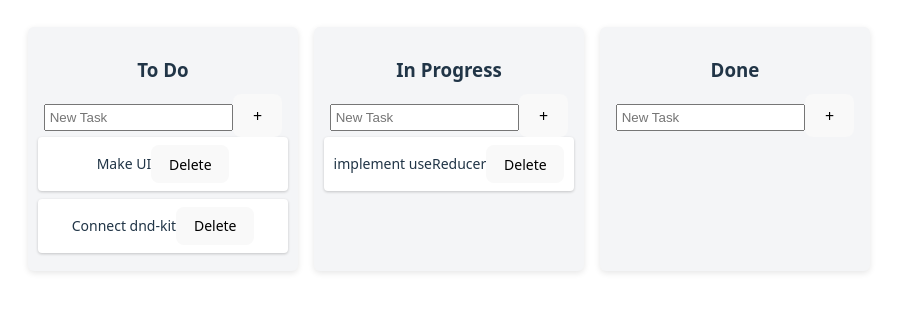
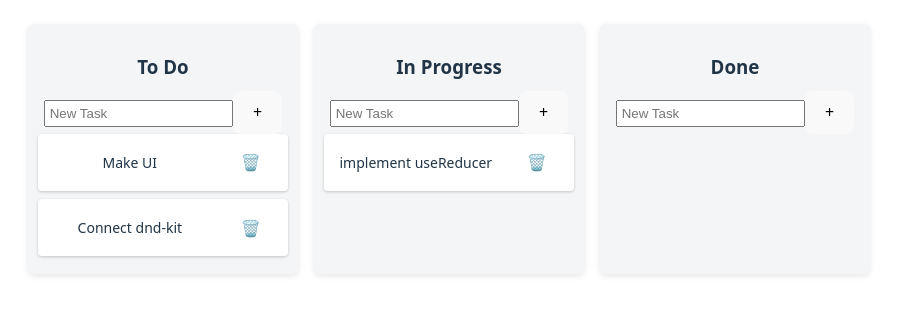
Before and after one commit to victorFish9/mini-trello, a React (Vite) app: page / in a window 1280 px wide. Shown: the part 251-566 px from the top of the page, without its empty margins (191-1088 px from the left). Built offline with nearby package versions, Linux system fonts and the light colour scheme.

Commit message:
updated component dnd action so for now delete button and dnd component are separated (delete works properly)

```diff
--- a/src/components/Column.tsx
+++ b/src/components/Column.tsx
@@ -38,7 +38,7 @@ export const Column: FC<ColumnProps> = ({ column, tasks, onAddTask, onDeleteTask
             {tasks.map((task) => (
                 <Task key={task.id}
                     task={task}
-                    columnId={column.id}
+                    // columnId={column.id}
                     onDelete={(taskId) => onDeleteTask(column.id, taskId)} />
             ))}
         </div>
--- a/src/components/Task.tsx
+++ b/src/components/Task.tsx
@@ -2,15 +2,13 @@ import type { FC } from "react"
 import type { Task as TaskType } from "../types/types"
 import { useDraggable } from "@dnd-kit/core"
 
-interface TaskProps {
+type Props = {
     task: TaskType
     onDelete: (taskId: string) => void
-    columnId: string
 }
 
-export const Task: FC<TaskProps> = ({ task, onDelete }) => {
-
-    const { attributes, listeners, setNodeRef, transform, isDragging } = useDraggable({
+export const Task: FC<Props> = ({ task, onDelete }) => {
+    const { attributes, listeners, setNodeRef, transform } = useDraggable({
         id: task.id
     })
 
@@ -21,22 +19,41 @@ export const Task: FC<TaskProps> = ({ task, onDelete }) => {
         borderRadius: "4px",
         boxShadow: "0 1px 3px rgba(0,0,0,0.2)",
         fontSize: "14px",
-        cursor: "grab",
-        opacity: isDragging ? 0.5 : 1,
-        transform: transform ? `translate(${transform.x}px, ${transform.y}px)` : undefined
+        transform: transform
+            ? `translate(${transform.x}px, ${transform.y}px)`
+            : undefined,
+        display: "flex",
+        justifyContent: "space-between",
+        alignItems: "center",
+        gap: "8px"
     }
 
     return (
-        <div ref={setNodeRef} style={style} {...listeners} {...attributes}>
-            <span>{task.content}</span>
+        <div ref={setNodeRef} style={style} className="task">
+            <div
+                {...attributes}
+                {...listeners}
+                style={{ flexGrow: 1, cursor: "grab", wordBreak: "break-word" }}
+            >
+                <div>
+                    <span>{task.content}</span>
+                </div>
+            </div>
             <button
                 onClick={(e) => {
                     e.stopPropagation()
                     console.log("Delete button clicked", task.id)
                     onDelete(task.id)
                 }}
+                style={{
+                    flexShrink: 0,
+                    background: "none",
+                    border: "none",
+                    cursor: "pointer",
+                    fontSize: "16px"
+                }}
             >
-                Delete
+                🗑️
             </button>
         </div>
     )
```
